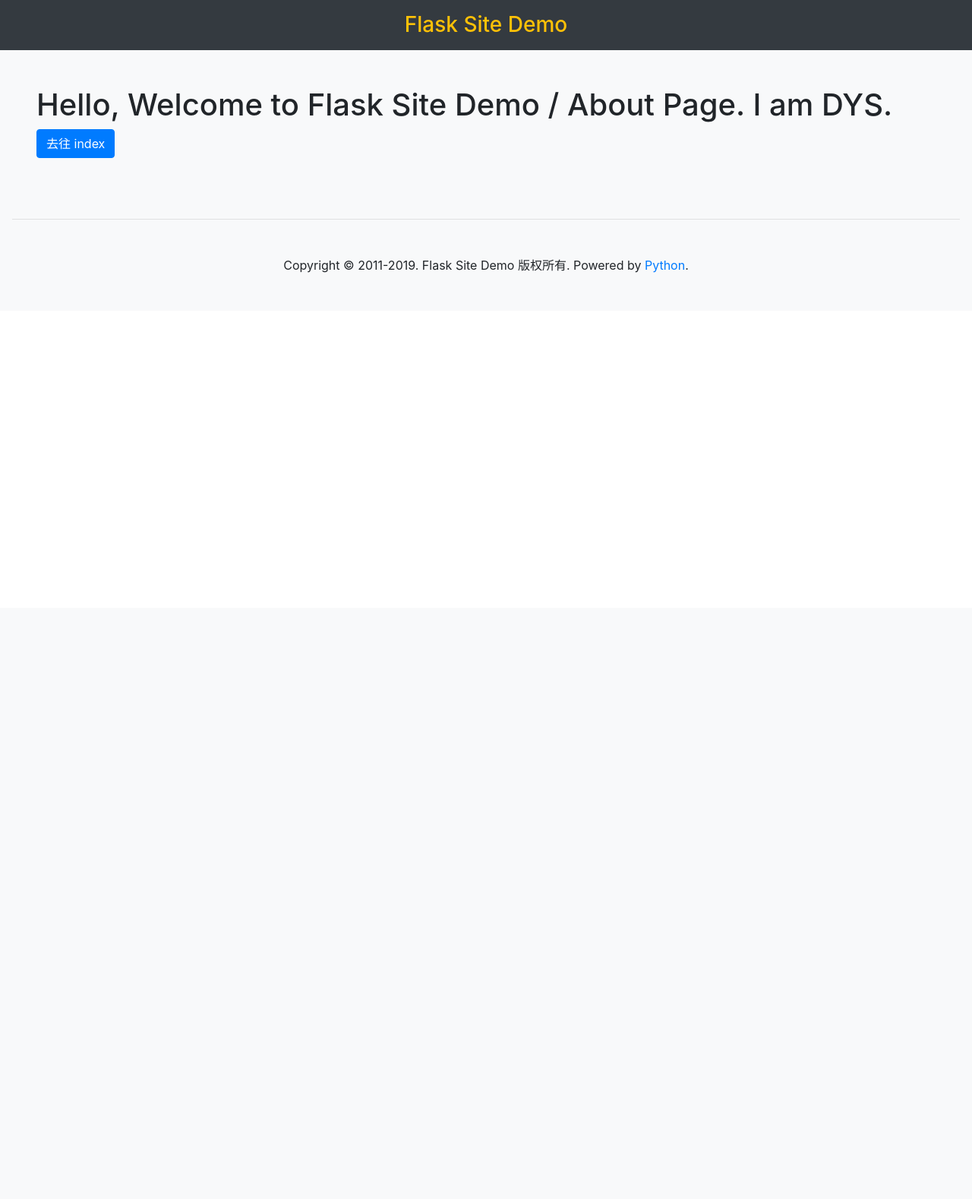
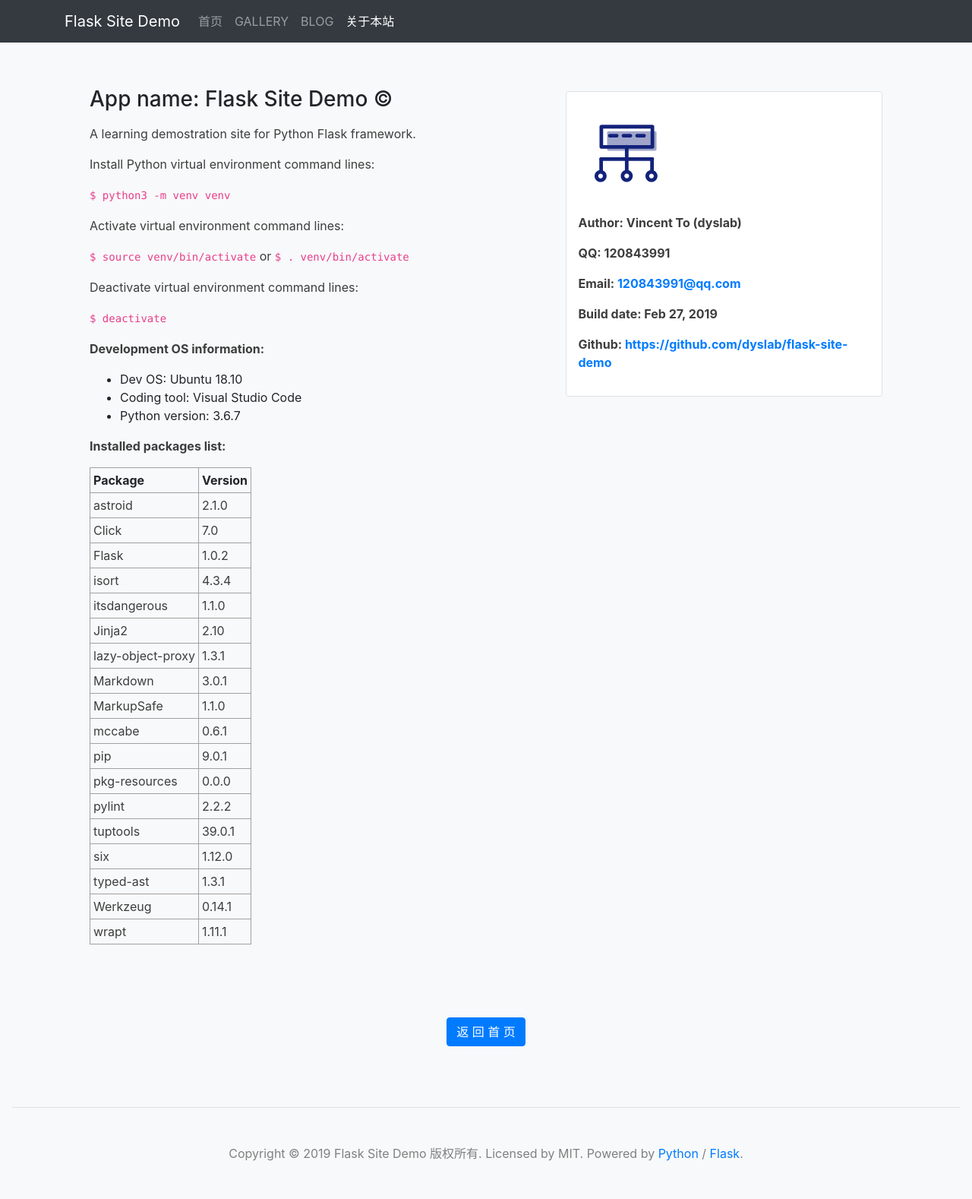
Before and after one commit to dyslab/flask-site-demo, a Flask app: page /about in a window 1280 px wide. Shown: the whole page at 76% size. Before the commit the page ends 359 px from the top, so only its background shows below. Run offline with Flask 2, Linux system fonts and the light colour scheme; some libraries are stand-ins or nearby versions.

Commit message:
about page coding, markdown file rendering :cactus:

```diff
--- a/fsdemo/__init__.py
+++ b/fsdemo/__init__.py
@@ -1,6 +1,4 @@
 from flask import Flask, render_template
-from fsdemo.pagedata.index import *
-from fsdemo.pagedata.about import *
 
 app = Flask(__name__)
 
@@ -9,10 +7,12 @@ app.register_blueprint(gallery_page, url_prefix='/gallery')
 
 @app.route('/')
 def index(pageTitle = None):
+    from fsdemo.pagedata.index import IndexPageData
     indexData = IndexPageData()
     return render_template('index.html', pageData = indexData)
 
 @app.route('/about')
 def about(pageTitle = None):
+    from fsdemo.pagedata.about import AboutPageData
     aboutData = AboutPageData()
     return render_template('about.html', pageData = aboutData)
--- a/fsdemo/gallery.py
+++ b/fsdemo/gallery.py
@@ -5,4 +5,4 @@ gallery_page = Blueprint('gallery', __name__, static_folder='static', template_f
 
 @gallery_page.route('/')
 def gallery_index():
-    return render_template('gallery.html', pageData=PageData())
+    return render_template('gallery_index.html', pageData=PageData())
--- a/fsdemo/pagedata/about.py
+++ b/fsdemo/pagedata/about.py
@@ -1,6 +1,23 @@
 from fsdemo.pagedata.base import PageData
+import os, markdown
 
 class AboutPageData(PageData):
     def __init__(self):
         PageData.__init__(self)
         self.pageTitle = self.pageTitle + ' / About Page'
+        try:
+            with open(os.path.join('fsdemo/pagedata/md', 'about.md'), 'r') as f:
+                mdtxt = f.read()
+                self.aboutHtml = markdown.markdown(mdtxt, extensions=['extra'])
+                f.close()
+        except OSError:
+            self.aboutHtml = '<h3>Read \'about.md\' error occurred.</h3>'
+            pass
+        try:
+            with open(os.path.join('fsdemo/pagedata/md', 'author.md'), 'r') as f:
+                mdtxt = f.read()
+                self.authorHtml = markdown.markdown(mdtxt, extensions=['extra'])
+                f.close()
+        except OSError:
+            self.authorHtml = '<h3>Read \'author.md\' error occurred.</h3>'
+            pass
--- a/fsdemo/pagedata/base.py
+++ b/fsdemo/pagedata/base.py
@@ -4,7 +4,7 @@ class PageData:
     def __init__(self):
         self.appTitle = 'Flask Site Demo'
         self.pageTitle = self.appTitle
-        startYear = 2011
+        startYear = 2019
         thisYear = date.today().year
         if thisYear == startYear:
             self.copyrightYear = '{:d}'.format(startYear)
--- /dev/null
+++ b/fsdemo/pagedata/md/about.md
@@ -0,0 +1,46 @@
+### App name: Flask Site Demo &copy;
+
+A learning demostration site for Python Flask framework.
+
+Install Python virtual environment command lines:
+
+`$ python3 -m venv venv`
+
+Activate virtual environment command lines:
+
+`$ source venv/bin/activate` or `$ . venv/bin/activate`
+
+Deactivate virtual environment command lines:
+
+`$ deactivate`
+
+
+**Development OS information:**
+
+- Dev OS: Ubuntu 18.10
+- Coding tool: Visual Studio Code
+- Python version: 3.6.7
+
+
+**Installed packages list:**
+
+| Package | Version |
+|-----------|-----------|
+| astroid | 2.1.0 |
+| Click | 7.0 |
+| Flask | 1.0.2 |
+| isort | 4.3.4 |
+| itsdangerous| 1.1.0 |
+| Jinja2 | 2.10 |
+| lazy-object-proxy | 1.3.1 |
+| Markdown | 3.0.1 |
+| MarkupSafe | 1.1.0 |
+| mccabe   | 0.6.1 |
+| pip | 9.0.1 |
+| pkg-resources | 0.0.0 |
+| pylint | 2.2.2 |
+| tuptools | 39.0.1 |
+| six | 1.12.0 |
+| typed-ast | 1.3.1 |
+| Werkzeug | 0.14.1 |
+| wrapt | 1.11.1 |
--- /dev/null
+++ b/fsdemo/pagedata/md/author.md
@@ -0,0 +1,11 @@
+![avatar](/static/imgs/favicon.png "dyslab")
+
+**Author: Vincent To (dyslab)**
+
+**QQ: 120843991**
+
+**Email: [120843991@qq.com](mailto:120843991@qq.com "Mail me...")**
+
+**Build date: Feb 27, 2019**
+
+**Github: [https://github.com/dyslab/flask-site-demo](https://github.com/dyslab/flask-site-demo "Project respository")**
--- /dev/null
+++ b/fsdemo/static/css/style.css
@@ -0,0 +1,17 @@
+/* For Markdown html content */
+.fsdemo-markdown h1, h2, h3, h4, h5 {
+    line-height: 3.25rem;
+}
+.fsdemo-markdown p, td {
+    color: #3d3d3d;
+    line-height: 1.5rem;
+}
+.fsdemo-markdown table, th, td {
+    padding: 0.25rem;
+    border: 1px solid #a1a1a1;
+}
+
+/* For Footer copyright info */
+.fsdemo-copyright {
+    color: gray;
+}
--- a/fsdemo/templates/about.html
+++ b/fsdemo/templates/about.html
@@ -1,22 +1,34 @@
 {% extends "layout/layout.html" %}
 
-{% block header_script %}
+{% block header_scripts %}
 {% endblock %}
 
 {% block content %}
     <section class="p-0 bg-light">
-        <div class="p-5">
-            <h1>Hello, Welcome to {{ pageData.pageTitle }}. I am DYS.</h1>
+        <div class="container p-3 p-lg-5">
+            <div class="row">
+                {% autoescape false %}
+                    <div class="col-lg-7 fsdemo-markdown">{{ pageData.aboutHtml }}</div>
+                    <div class="col-lg-5">
+                        <div class="pt-3 sticky-top">
+                            <div class="p-3 card fsdemo-markdown border">{{ pageData.authorHtml }}</div>
+                        </div>
+                    </div>
+                {% endautoescape %}
+            </div>
+        </div>
+        <div class="p-3 p-lg-5 text-center">
             <a href="/">
-                <button class="btn btn-primary">去往 index</button>
+                <button class="btn btn-primary"> 返 回 首 页 </button>
             </a>
         </div>
     </section>
 {% endblock %}
 
-{% block footer_script %}
+{% block footer_scripts %}
     <script>
         $(document).ready(function() {
+            $(".top-menuitem.nav-link:eq(-1)").addClass('active');
         });
     </script>
 {% endblock %}
--- a/fsdemo/templates/gallery.html
+++ b/fsdemo/templates/gallery_index.html
@@ -1,10 +1,10 @@
 {% extends "layout/layout.html" %}
 
-{% block header_script %}
+{% block header_scripts %}
 {% endblock %}
 {% block content %}
     <section class="p-0 bg-light">
-        <div class="p-5">
+        <div class="container p-3 p-lg-5" style="min-height:580px;">
             <h1>Welcome to {{ pageData.pageTitle }}</h1>
             <span class="col-3">
                 <a href="/"><button class="btn btn-success">Go to index</button></a>
@@ -15,7 +15,7 @@
         </div>
     </section>
 {% endblock %}
-{% block footer_script %}
+{% block footer_scripts %}
     <script>
         $(document).ready(function() {
         });
--- a/fsdemo/templates/layout/footer.html
+++ b/fsdemo/templates/layout/footer.html
@@ -3,9 +3,9 @@
         <div class="p-3">
             <hr>
         </div>
-        <div class="p-3 text-center">
-            Copyright © {{ pageData.copyrightYear }}. Flask Site Demo 版权所有. Powered by
-            <a href="http://python.org" target="_blank">Python</a>.
+        <div class="p-3 text-center fsdemo-copyright">
+            Copyright © {{ pageData.copyrightYear }} Flask Site Demo 版权所有. Licensed by MIT. Powered by
+            <a href="http://python.org" target="_blank">Python</a> / <a href="http://flask.pocoo.org/docs/1.0/" target="_blank">Flask</a>.
         </div>
         <div class="p-3"></div>
     </div>
--- a/fsdemo/templates/layout/header.html
+++ b/fsdemo/templates/layout/header.html
@@ -1,5 +1,26 @@
 <header>
-    <div class="p-3 bg-dark text-center">
-        <span class="h3 text-warning">{{ pageData.appTitle }}</span>
-    </div>
+    <nav class="navbar navbar-expand-lg navbar-dark bg-dark">
+        <div class="container">
+            <a class="navbar-brand" href="/">{{ pageData.appTitle }}</a>
+            <button class="navbar-toggler" type="button" data-toggle="collapse" data-target="#navbarNav" aria-controls="navbarNav" aria-expanded="false" aria-label="Toggle navigation">
+                <span class="navbar-toggler-icon"></span>
+            </button>
+            <div class="collapse navbar-collapse" id="navbarNav">
+                <ul class="navbar-nav top-menu">
+                    <li class="nav-item">
+                        <a class="nav-link top-menuitem" href="/">首页</a>
+                    </li>
+                    <li class="nav-item">
+                        <a class="nav-link top-menuitem" href="/gallery">GALLERY</a>
+                    </li>
+                    <li class="nav-item">
+                        <a class="nav-link top-menuitem" href="/blog">BLOG</a>
+                    </li>
+                    <li class="nav-item">
+                        <a class="nav-link top-menuitem" href="/about">关于本站</a>
+                    </li>
+                </ul>
+            </div>
+        </div>
+    </nav>
 </header>
--- a/fsdemo/templates/layout/layout.html
+++ b/fsdemo/templates/layout/layout.html
@@ -7,6 +7,7 @@
         <link rel="icon" href="{{ url_for('static', filename='imgs/favicon.png') }}" type="image/png">
         <link rel="apple-touch-icon" sizes="180x180" href="{{ url_for('static', filename='imgs/favicon.png') }}">
         <link rel="stylesheet" href="{{ url_for('static', filename='css/bootstrap.min.css') }}">
+        <link rel="stylesheet" href="{{ url_for('static', filename='css/style.css') }}">
         {% block header_scripts %}{% endblock %}
         <meta name="viewport" content="width=device-width, initial-scale=1, shrink-to-fit=no">
     </head>
```
Also changed, not shown: fsdemo/templates/index.html (+16 -7 lines).
